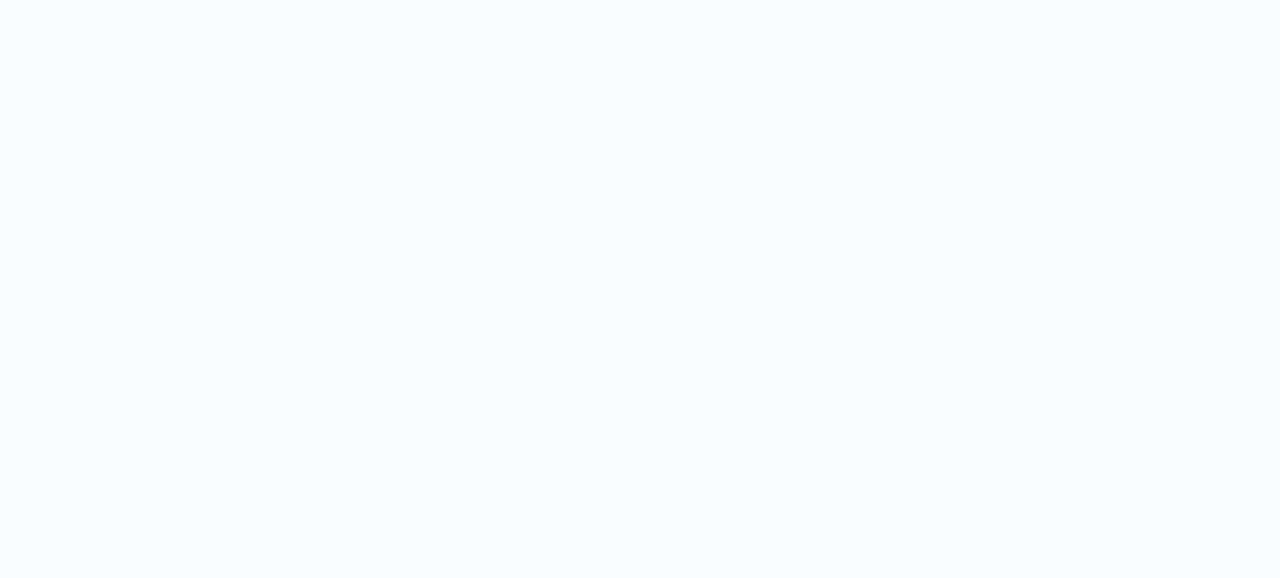
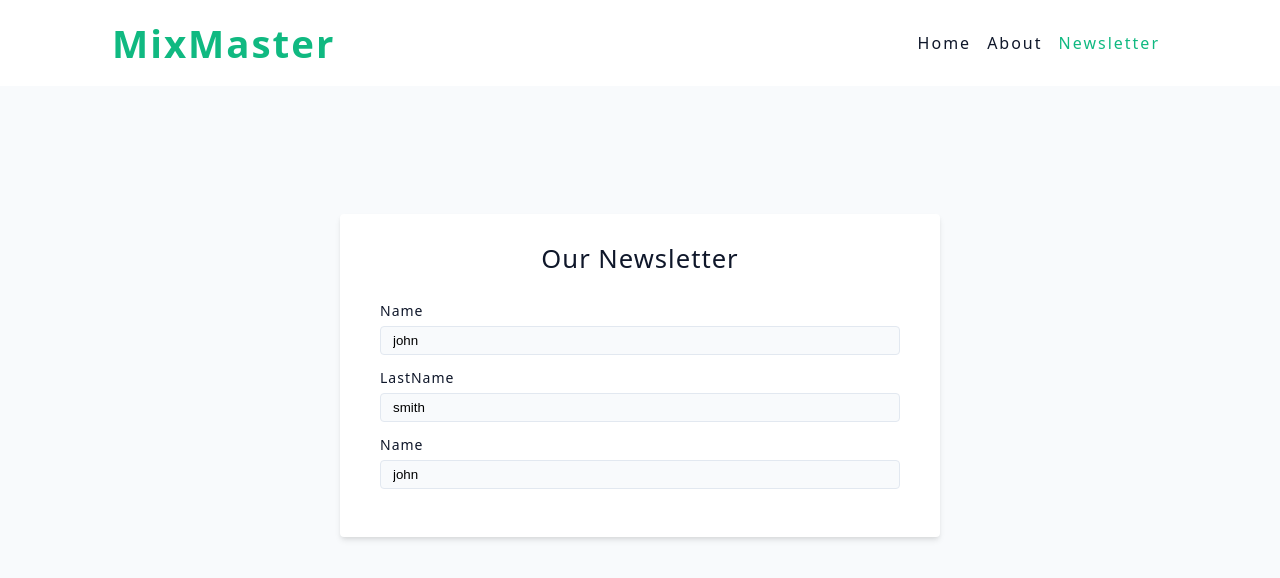
Before and after one commit to Linad777/mixmaster, a React (Vite) app: page /newsletter in a window 1280 px wide. Shown: the top 578 px of the page. Built offline with nearby package versions, Linux system fonts and the light colour scheme.

Commit message:
Some change4

```diff
--- a/src/main.jsx
+++ b/src/main.jsx
@@ -7,8 +7,7 @@ import {ToastContainer} from "react-toastify";
 
 ReactDOM.createRoot(document.getElementById('root')).render(
     <React.StrictMode>
-        <ToastContainer position="top-center" autoClose={2000}>
-            <App />
-        </ToastContainer>
+        <ToastContainer position="top-center" autoClose={2000} />
+        <App/>
     </React.StrictMode>
 );
--- a/src/pages/Newsletter.jsx
+++ b/src/pages/Newsletter.jsx
@@ -1,6 +1,25 @@
 const Newsletter = () => {
     return (
-        <h1>Newsletter</h1>
+        <form className='form'>
+            <h4 style={{textAlign:'center', marginBottom:'2rem'}}>
+                our newsletter
+            </h4>
+            {/*name*/}
+            <div className='form-row'>
+                <label htmlFor="name" className='form-label'>name</label>
+                <input type='text' name='name' id='name' defaultValue='john' className='form-input' />
+            </div>
+            {/*lastName*/}
+            <div className='form-row'>
+                <label htmlFor="name" className='form-label'>lastName</label>
+                <input type='text' name='lastName' id='lastName' defaultValue='smith' className='form-input' />
+            </div>
+            {/*email*/}
+            <div className='form-row'>
+                <label htmlFor="name" className='form-label'>name</label>
+                <input type='text' name='email' id='email' defaultValue='john' className='form-input' />
+            </div>
+        </form>
     )
 }
 export default Newsletter;
```
